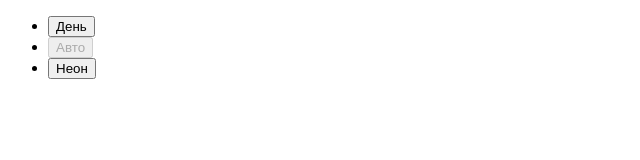
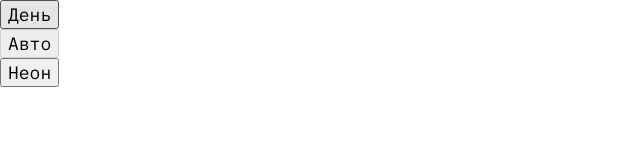
Before and after one commit to niurkin/slozhno-sosredotochitsya, a website: page index.html in a window 1280 px wide. Shown: the whole page, without its empty margins (0-640 px from the left). Drawn offline with Linux system fonts and the light colour scheme.

Commit message:
Подключены стили и фавикон

```diff
--- a/index.html
+++ b/index.html
@@ -4,6 +4,16 @@
     <meta charset="UTF-8" />
     <meta http-equiv="X-UA-Compatible" content="IE=edge" />
     <meta name="viewport" content="width=device-width, initial-scale=1.0" />
+    <meta name="color-scheme" content="dark light">
+    <link rel="stylesheet" href="./fonts/fonts.css">
+    <link rel="stylesheet" href="./styles/globals.css">
+    <link rel="stylesheet" href="./styles/variables.css">
+    <link rel="stylesheet" href="./styles/style.css">
+    <link rel="stylesheet" href="./styles/dark.css">
+    <link rel="stylesheet" href="./styles/light.css">
+    <link rel="icon" href="./images/favicon.ico" sizes="any">
+    <link rel="icon" href="./images/favicon.svg" type="image/svg+xml">
+    <link rel="apple-touch-icon" href="./images/mobile-icon.png">
     <title>Сложно сосредоточиться</title>
   </head>
   <body class="page">
--- a/styles/style.css
+++ b/styles/style.css
@@ -2,5 +2,5 @@
 
 .page {
   font-family: var(--main-font);
-  font-size: var(--normal-font-size:);
+  font-size: var(--normal-font-size);
 }
--- a/styles/variables.css
+++ b/styles/variables.css
@@ -16,7 +16,7 @@
 
   --main-font: 'IBM Plex mono';
   --normal-font-size: 18px;
-  --logo-font-size: 116px;
+  --logo-font-size: clamp(7.25rem, 7.0115rem + 1.0178vw, 7.5rem);
   --logo-shadow-offset: 4px 4px;
 
 }
```
